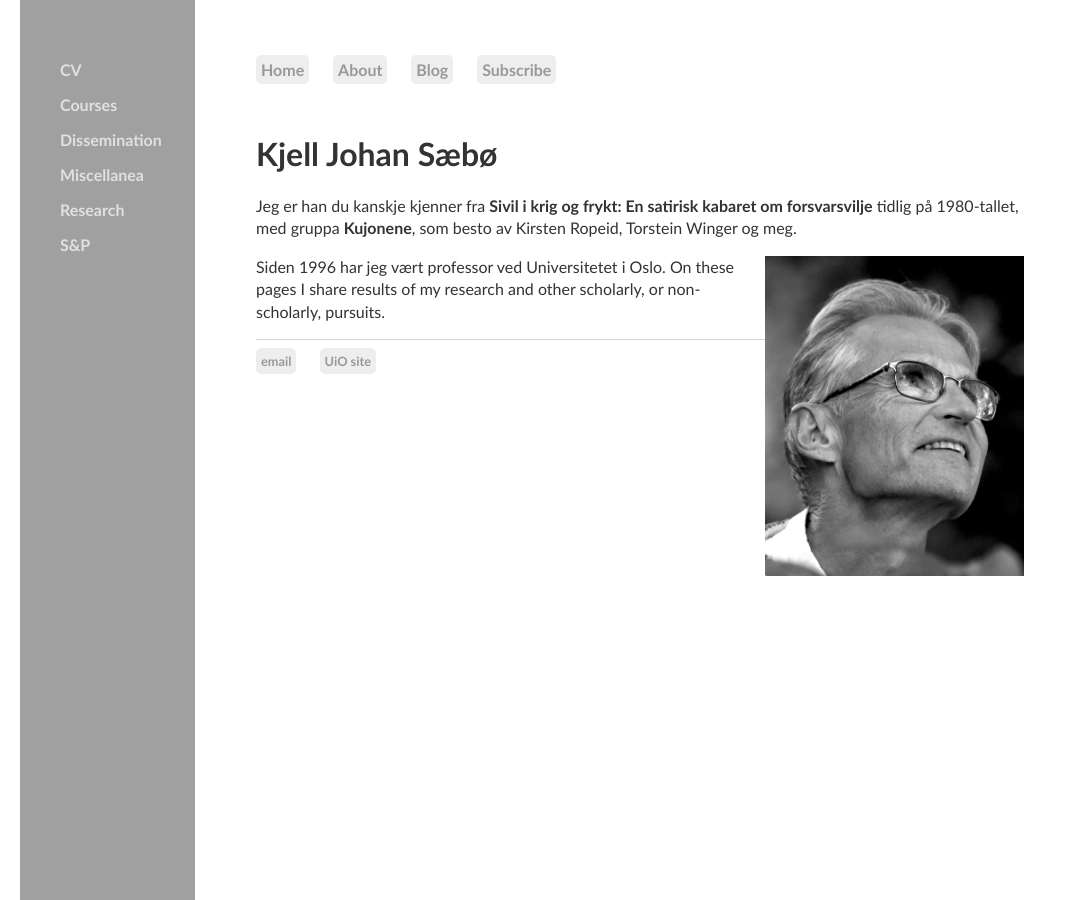
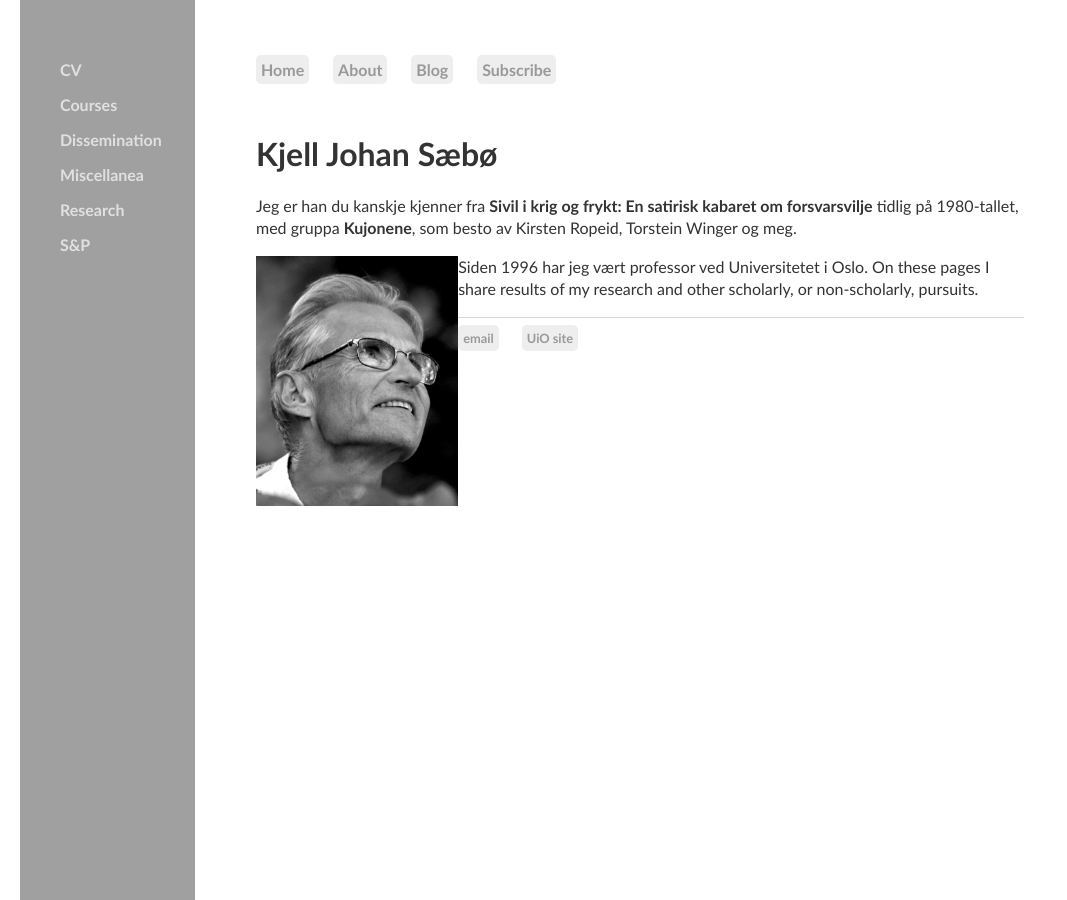
Before and after one commit to kjelljs/kjelljs.github.io, a Jekyll site: the page built from index.html, in a window 1280 px wide. Shown: the whole page, without its empty margins (0-1067 px from the left). Built offline with Jekyll 4.4.1, drawn with Linux system fonts in a browser that asks for light colours.

Commit message:
Update index.html

```diff
--- a/index.html
+++ b/index.html
@@ -5,6 +5,6 @@ title: Kjell Johan S
 <div class="blurb">
 	<h1>Kjell Johan Sæbø</h1>
 	<p>Jeg er han du kanskje kjenner fra <b>Sivil i krig og frykt: En satirisk kabaret om forsvarsvilje</b> tidlig på 1980-tallet, med gruppa <b>Kujonene</b>, som besto av Kirsten Ropeid, Torstein Winger og meg.</p>
-	<div style="float:right;"><img style="height:320px;" src="/pics/Saeboe5G.jpg"></div>
+	<div style="float:left;"><img style="height:250px;" src="/pics/Saeboe5G.jpg"></div>
 	<p>Siden 1996 har jeg vært professor ved Universitetet i Oslo. On these pages I share results of my research and other scholarly, or non-scholarly, pursuits.</p>
 </div><!-- /.blurb -->
```
